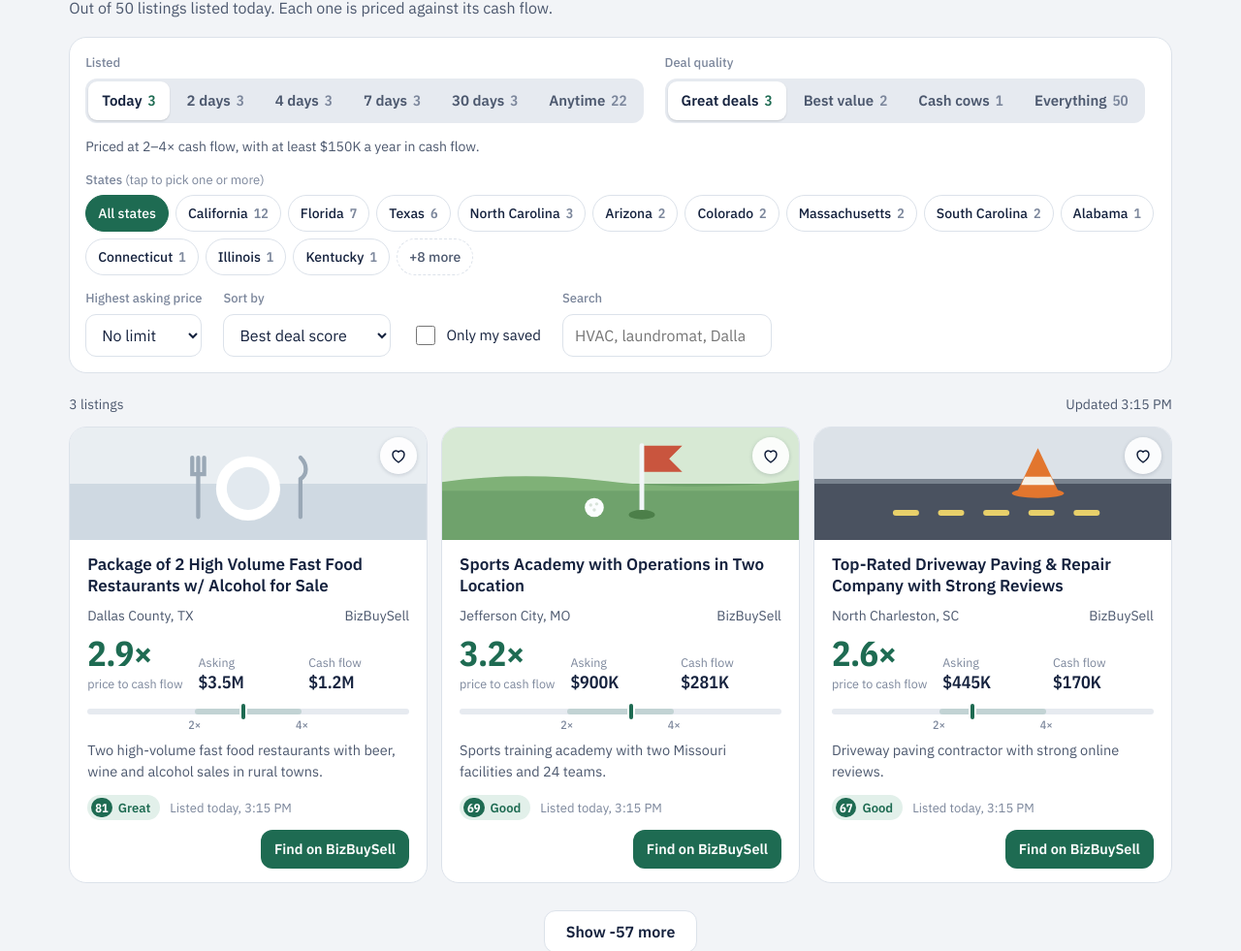
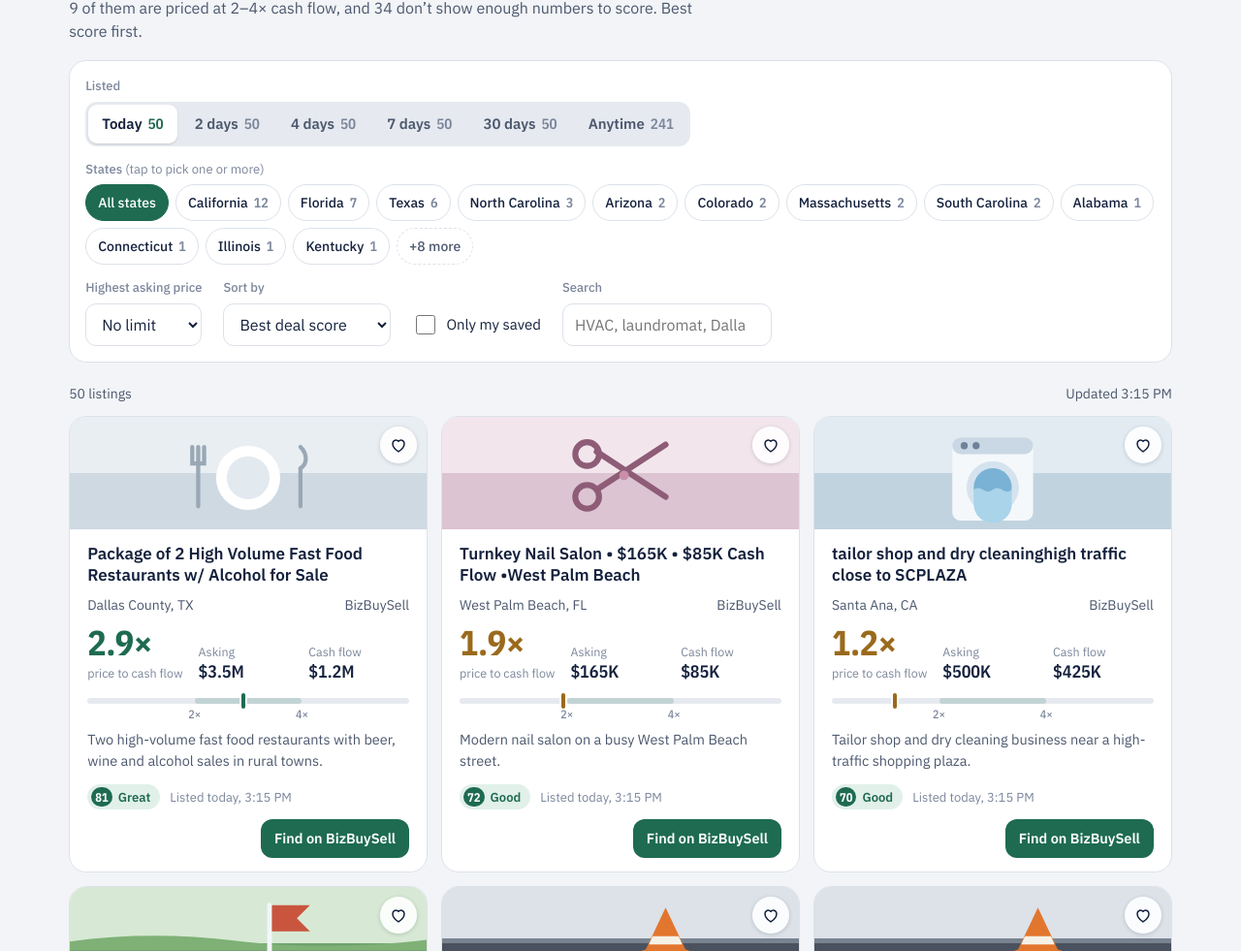
Before and after one commit to Jainil-007/deal-scout, a plain HTML site: page index.html in a window 1280 px wide. Shown: the part 143-1124 px from the top of the page at 97% size. Drawn offline with nearby package versions, Linux system fonts and the light colour scheme.

Commit message:
Drop the deal-quality filters, always sort by score
The presets (Great deals, Best value, Cash cows) hid most listings behind
a filter, so a state could show three results while dozens sat just
outside the band. Every listing now shows, best deal score first, and the
2-4x range stays as a marker on each card rather than a filter.

Co-Authored-By: Claude Opus 5 <noreply@anthropic.com>
Claude-Session: https://claude.ai/code/session_01BcA5Epo8P9aKqpvxrBShpF

```diff
--- a/index.html
+++ b/index.html
@@ -117,9 +117,7 @@ select,input[type=search]{width:100%}
 <section class="panel" aria-label="Filters">
   <div class="row">
     <div class="fld"><span class="lab" id="l-days">Listed</span><div class="seg" id="days" role="group" aria-labelledby="l-days"></div></div>
-    <div class="fld"><span class="lab" id="l-q">Deal quality</span><div class="seg" id="quality" role="group" aria-labelledby="l-q"></div></div>
   </div>
-  <p class="hint" id="qhint"></p>
   <div class="fld"><span class="lab" id="l-st">States <span class="dim" id="stnote"></span></span><div class="picks" id="states" role="group" aria-labelledby="l-st"></div></div>
   <div class="row">
     <label class="fld"><span class="lab">Highest asking price</span><select id="max"></select></label>
@@ -141,12 +139,7 @@ select,input[type=search]{width:100%}
 <script>
 {
 const DAY = 864e5;
-const PRESETS = {
-  great: {name:'Great deals', min:2, max:4, cf:150000, hint:'Priced at 2–4× cash flow, with at least $150K a year in cash flow.'},
-  value: {name:'Best value', min:2, max:3, cf:150000, hint:'Priced at 2–3× cash flow, with at least $150K a year in cash flow.'},
-  cows:  {name:'Cash cows', min:2, max:4, cf:300000, hint:'At least $300K a year in cash flow, priced at 2–4×.'},
-  all:   {name:'Everything', min:0, max:99, cf:0, hint:'Every new listing, including ones that don’t show their price or cash flow.'}
-};
+const TARGET = { min: 2, max: 4 };   // the price-to-cash-flow range worth a closer look
 const DAYS = [[1,'Today'],[2,'2 days'],[4,'4 days'],[7,'7 days'],[30,'30 days'],[0,'Anytime']];
 const MAXES = [[0,'No limit'],[250e3,'$250K'],[500e3,'$500K'],[750e3,'$750K'],[1e6,'$1M'],[1.5e6,'$1.5M'],[2e6,'$2M'],[3e6,'$3M'],[5e6,'$5M']];
 const STATES = {AL:'Alabama',AK:'Alaska',AZ:'Arizona',AR:'Arkansas',CA:'California',CO:'Colorado',CT:'Connecticut',DE:'Delaware',DC:'Washington DC',FL:'Florida',GA:'Georgia',HI:'Hawaii',ID:'Idaho',IL:'Illinois',IN:'Indiana',IA:'Iowa',KS:'Kansas',KY:'Kentucky',LA:'Louisiana',ME:'Maine',MD:'Maryland',MA:'Massachusetts',MI:'Michigan',MN:'Minnesota',MS:'Mississippi',MO:'Missouri',MT:'Montana',NE:'Nebraska',NV:'Nevada',NH:'New Hampshire',NJ:'New Jersey',NM:'New Mexico',NY:'New York',NC:'North Carolina',ND:'North Dakota',OH:'Ohio',OK:'Oklahoma',OR:'Oregon',PA:'Pennsylvania',RI:'Rhode Island',SC:'South Carolina',SD:'South Dakota',TN:'Tennessee',TX:'Texas',UT:'Utah',VT:'Vermont',VA:'Virginia',WA:'Washington',WV:'West Virginia',WI:'Wisconsin',WY:'Wyoming'};
@@ -155,10 +148,12 @@ const store = {
   get(k, d) { try { const v = localStorage.getItem('ds.' + k); return v == null ? d : JSON.parse(v); } catch (e) { return d; } },
   put(k, v) { try { localStorage.setItem('ds.' + k, JSON.stringify(v)); } catch (e) {} }
 };
-const F = Object.assign({days:1, quality:'great', states:[], max:0, sort:'score', q:'', savedOnly:false}, store.get('filters', {}));
+const F = Object.assign({days:1, states:[], max:0, sort:'score', q:'', savedOnly:false}, store.get('filters', {}));
 F.q = '';
 if (!Array.isArray(F.states)) F.states = [];
 if (F.state) { if (F.states.indexOf(F.state) < 0) F.states.push(F.state); delete F.state; }
+delete F.quality;
+if (['score','new','mult','cf','price'].indexOf(F.sort) < 0) F.sort = 'score';
 let showAllStates = false;
 let saved = new Set(store.get('saved', []));
 let all = [], meta = null, shown = 60, loaded = false;
@@ -194,11 +189,6 @@ function score(l) {
   return Math.max(0, Math.min(100, Math.round(mp + cp + gp + info)));
 }
 const grade = (s) => s == null ? ['none','Not rated'] : s >= 80 ? ['great','Great'] : s >= 65 ? ['good','Good'] : s >= 50 ? ['fair','Fair'] : ['weak','Weak'];
-function passes(l, id) {
-  const p = PRESETS[id];
-  if (id === 'all') return true;
-  return l.m >= p.min && l.m <= p.max && l.cashFlow >= p.cf;
-}
 function normalize(x, day) {
   const l = {
     id: String(x.id || ''), title: String(x.title || '').trim(), location: String(x.location || '').trim(),
@@ -226,10 +216,10 @@ function whenText(t, dated) {
   return diff <= 0 ? 'Listed today, ' + time : diff === 1 ? 'Listed yesterday' : 'Listed ' + new Date(t).toLocaleDateString('en-US', {month:'short', day:'numeric'});
 }
 
-function gauge(l, p) {
+function gauge(l) {
   const SC = 6, pct = (x) => Math.max(0, Math.min(100, x / SC * 100));
-  const band = p !== 'all', P = PRESETS[p];
-  const inb = band && l.m >= P.min && l.m <= P.max;
+  const band = true, P = TARGET;
+  const inb = l.m >= P.min && l.m <= P.max;
   const at = Math.max(1.5, Math.min(98.5, pct(l.m)));
   return '<div class="gauge' + (inb ? ' in' : '') + '" role="img" aria-label="Price is ' + l.m.toFixed(1) + ' times cash flow"><div class="tr">' +
     (band ? '<div class="bd" style="left:' + pct(P.min) + '%;right:' + (100 - pct(P.max)) + '%"></div>' : '') +
@@ -237,8 +227,7 @@ function gauge(l, p) {
     (band ? '<i style="left:' + pct(P.min) + '%">' + P.min + '×</i><i style="left:' + pct(P.max) + '%">' + P.max + '×</i>' : '<i style="left:2%">0×</i><i style="left:96%">6×+</i>') + '</div>';
 }
 function ticket(l) {
-  const ok = F.quality !== 'all' && passes(l, F.quality);
-  const cls = !l.m ? 'none' : F.quality === 'all' ? '' : ok ? 'in' : 'out';
+  const cls = !l.m ? 'none' : (l.m >= TARGET.min && l.m <= TARGET.max) ? 'in' : 'out';
   const [gk, gl] = grade(l.s);
   const fig = (lab, v) => '<div><span>' + lab + '</span><b class="' + (v ? '' : 'dim') + '">' + (v ? money(v) : 'Not listed') + '</b></div>';
   const [href, ltxt] = link(l);
@@ -250,7 +239,7 @@ function ticket(l) {
     '<div class="where"><span>' + esc(l.location || STATES[l.state] || 'Location not given') + '</span><span>BizBuySell</span></div>' +
     '<div class="figs"><div class="mult ' + cls + '"><b class="num">' + (l.m ? (l.m >= 10 ? Math.round(l.m) : l.m.toFixed(1)) + '×' : '—') + '</b><span>' + (l.m ? 'price to cash flow' : 'no cash flow listed') + '</span></div>' +
     '<div class="money">' + fig('Asking', l.price) + fig('Cash flow', l.cashFlow) + '</div></div>' +
-    (l.m ? gauge(l, F.quality) : '') +
+    (l.m ? gauge(l) : '') +
     (l.summary ? '<p class="desc">' + esc(l.summary) + '</p>' : '') +
     '<div class="foot"><span class="score s-' + gk + '">' + (l.s == null ? '' : '<i>' + l.s + '</i>') + esc(gl) + '</span><span class="when">' + esc(whenText(l.seenAt, l.dated)) + '</span>' +
     '<span class="acts"><a class="lnk" href="' + esc(href) + '" target="_blank" rel="noopener">' + ltxt + '</a></span></div></div></article>';
@@ -259,14 +248,9 @@ function ticket(l) {
 function controls() {
   const q = F.q.trim().toLowerCase();
   $('days').innerHTML = DAYS.map(([v, t]) => {
-    const n = all.filter((l) => inRange(l, v) && inStates(l, F.states) && inPrice(l) && passes(l, F.quality) && matchesQ(l, q)).length;
+    const n = all.filter((l) => inRange(l, v) && inStates(l, F.states) && inPrice(l) && matchesQ(l, q)).length;
     return '<button data-k="days" data-v="' + v + '" aria-pressed="' + (F.days === v) + '">' + t + '<b>' + n + '</b></button>';
   }).join('');
-  $('quality').innerHTML = Object.keys(PRESETS).map((k) => {
-    const n = all.filter((l) => inRange(l, F.days) && inStates(l, F.states) && inPrice(l) && passes(l, k) && matchesQ(l, q)).length;
-    return '<button data-k="quality" data-v="' + k + '" aria-pressed="' + (F.quality === k) + '">' + PRESETS[k].name + '<b>' + n + '</b></button>';
-  }).join('');
-  $('qhint').textContent = PRESETS[F.quality].hint;
 
   const counts = {};
   all.forEach((l) => { if (l.state && inRange(l, F.days) && inPrice(l)) counts[l.state] = (counts[l.state] || 0) + 1; });
@@ -304,7 +288,7 @@ function render() {
   if (!loaded) return;
   const q = F.q.trim().toLowerCase();
   const inWindow = all.filter((l) => inRange(l, F.days) && inStates(l, F.states) && inPrice(l));
-  let list = inWindow.filter((l) => passes(l, F.quality) && (!F.savedOnly || saved.has(l.id)) && matchesQ(l, q));
+  let list = inWindow.filter((l) => (!F.savedOnly || saved.has(l.id)) && matchesQ(l, q));
   const miss = (a, b, asc) => a && b ? (asc ? a - b : b - a) : a ? -1 : b ? 1 : 0;
   const by = {score: (a, b) => ((b.s ?? -1) - (a.s ?? -1)) || b.seenAt - a.seenAt, new: (a, b) => b.seenAt - a.seenAt,
     mult: (a, b) => miss(a.m, b.m, true), cf: (a, b) => miss(a.cashFlow, b.cashFlow, false), price: (a, b) => miss(a.price, b.price, true)}[F.sort];
@@ -312,14 +296,18 @@ function render() {
   const span = F.days === 0 ? 'on the market' : F.days === 1 ? 'listed today' : 'listed in the last ' + F.days + ' days';
   const where = !F.states.length ? '' : F.states.length <= 2 ? ' in ' + F.states.map((k) => STATES[k]).join(' and ')
     : ' in ' + F.states.length + ' states';
-  const nouns = {great: ['great deal', 'great deals'], value: ['best-value deal', 'best-value deals'], cows: ['cash cow', 'cash cows'], all: ['business', 'businesses']}[F.quality];
-  $('title').textContent = list.length + ' ' + nouns[list.length === 1 ? 0 : 1] + ' ' + span + where;
-  $('sub').textContent = 'Out of ' + plural(inWindow.length, 'listing') + ' ' + span + where +
-    (F.max ? ' at ' + money(F.max) + ' or less' : '') + '. Each one is priced against its cash flow.';
+  const scored = list.filter((l) => l.s != null);
+  const inBand = list.filter((l) => l.m >= TARGET.min && l.m <= TARGET.max).length;
+  $('title').textContent = list.length + (list.length === 1 ? ' business ' : ' businesses ') + span + where;
+  $('sub').textContent = (scored.length
+      ? inBand + ' of them are priced at ' + TARGET.min + '\u2013' + TARGET.max + '\u00d7 cash flow'
+        + (scored.length < list.length ? ', and ' + (list.length - scored.length) + ' don\u2019t show enough numbers to score' : '')
+      : 'None of them show both a price and a cash flow, so they can\u2019t be scored')
+    + (F.max ? ', at ' + money(F.max) + ' or less' : '') + '. Best score first.';
   $('count').textContent = plural(list.length, 'listing') + (F.savedOnly ? ' saved' : '');
   if (!list.length) {
-    $('grid').innerHTML = '<div class="empty"><h2>' + (all.length ? 'Nothing here yet' : 'The first listings are on their way') + '</h2><p>' +
-      (all.length ? (inWindow.length ? 'None of the ' + plural(inWindow.length, 'listing') + ' fit “' + PRESETS[F.quality].name + '”. Try Everything, or widen the range.' : 'Nothing ' + span + where + '. Try Anytime, which also shows listings already on the market.') : 'No listings loaded yet.') + '</p></div>';
+    $('grid').innerHTML = '<div class="empty"><h2>' + (all.length ? 'Nothing matches these filters' : 'The first listings are on their way') + '</h2><p>' +
+      (all.length ? 'Nothing ' + span + where + '. Try Anytime, which also shows listings already on the market, or pick more states.' : 'No listings loaded yet.') + '</p></div>';
     $('more').hidden = true;
     return;
   }
```
